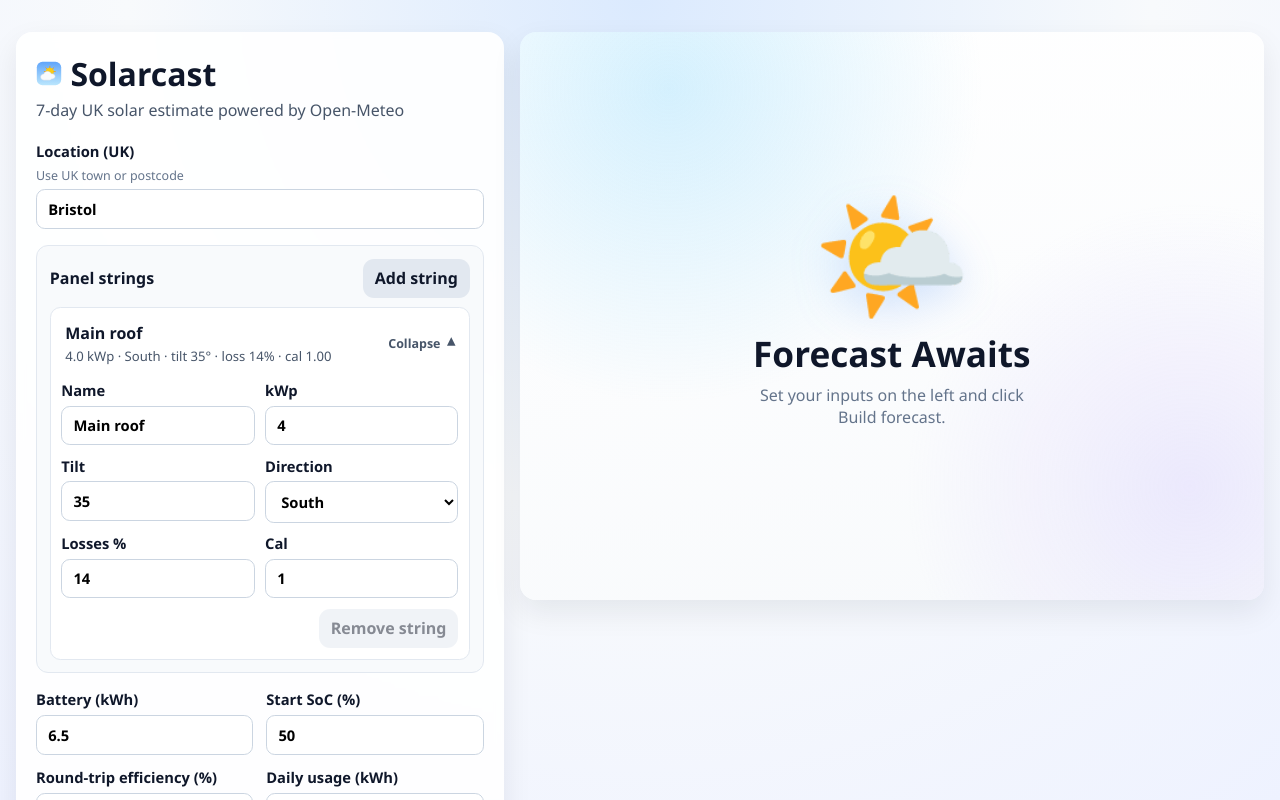
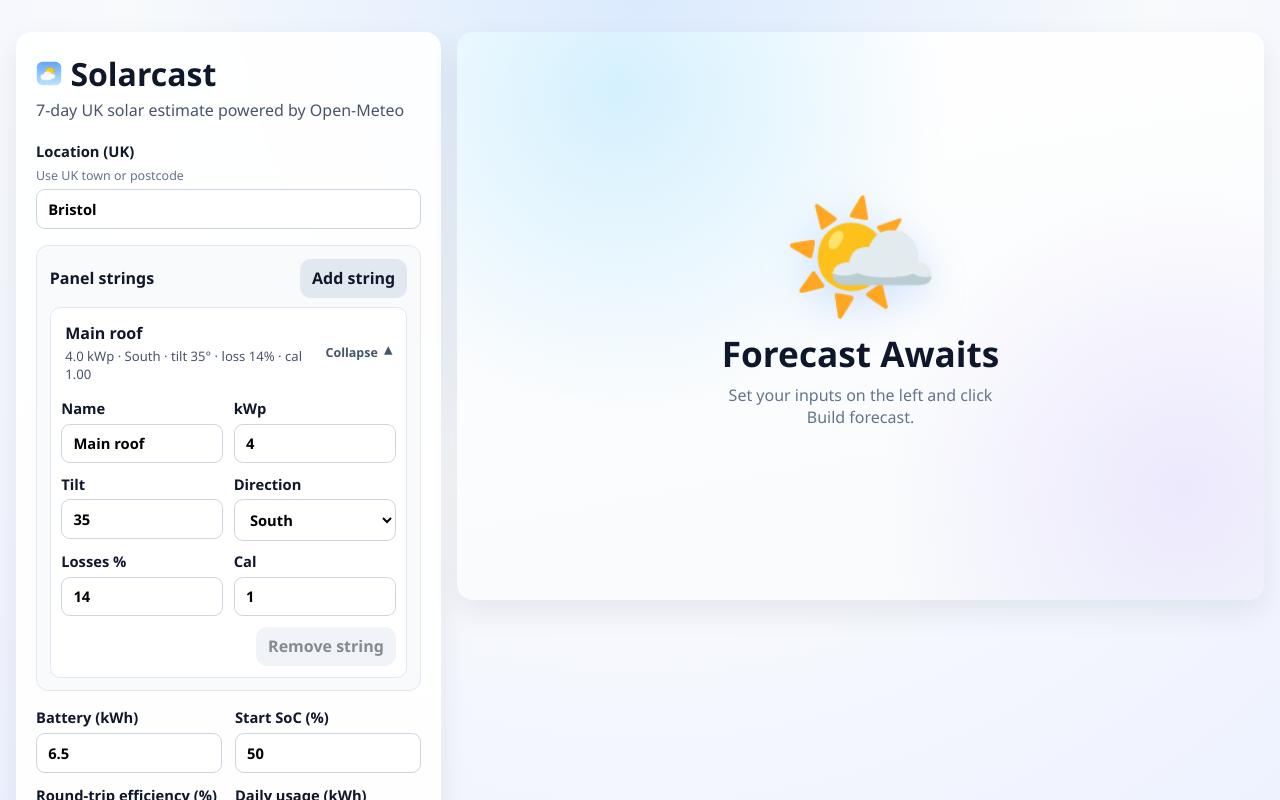
Before and after one commit to alpower/solarcast, a SvelteKit app: page / in a window 1280 px wide. Shown: the top 800 px of the page. Built offline with nearby package versions, Linux system fonts and the light colour scheme.

Commit message:
Improve mid-size responsiveness and table scroll behavior

```diff
--- a/src/routes/+page.svelte
+++ b/src/routes/+page.svelte
@@ -1042,6 +1042,7 @@
 						{/if}
 					</div>
 
+					<div class="table-wrap">
 						<table>
 							<thead>
 								<tr>
@@ -1079,6 +1080,7 @@
 								{/each}
 							</tbody>
 						</table>
+					</div>
 
 					<p class="note">
 						Azimuth means panel compass direction. This app uses Open-Meteo convention: South = 0, East = -90,
@@ -1146,6 +1148,11 @@
 		display: flex;
 	}
 
+	.right-col > .card {
+		flex: 1;
+		width: 100%;
+	}
+
 	.card {
 		background: rgba(255, 255, 255, 0.9);
 		backdrop-filter: blur(4px);
@@ -1614,10 +1621,18 @@
 		gap: 0.35rem;
 	}
 
+	.table-wrap {
+		width: 100%;
+		overflow-x: auto;
+		-webkit-overflow-scrolling: touch;
+		overscroll-behavior-x: contain;
+	}
+
 	table {
 		width: 100%;
 		border-collapse: collapse;
 		font-size: 0.92rem;
+		min-width: 920px;
 	}
 
 	th,
@@ -1650,10 +1665,14 @@
 		}
 	}
 
-	@media (min-width: 1100px) {
+	@media (min-width: 1280px) {
 		.app-layout {
-			grid-template-columns: minmax(360px, 0.95fr) minmax(0, 1.45fr);
+			grid-template-columns: minmax(340px, 425px) minmax(0, 1fr);
 			align-items: start;
+		}
+
+		.left-col {
+			max-width: 425px;
 		}
 
 		.form-card {
@@ -1662,7 +1681,25 @@
 		}
 	}
 
+	@media (max-width: 1279px) {
+		.app-layout {
+			grid-template-columns: 1fr;
+		}
+
+		.left-col {
+			max-width: none;
+		}
+
+		table {
+			min-width: 860px;
+		}
+	}
+
 	@media (max-width: 720px) {
+		.left-col {
+			max-width: none;
+		}
+
 		.right-col {
 			display: block;
 		}
```
Lines whose indentation alone changed are shown as unchanged.
